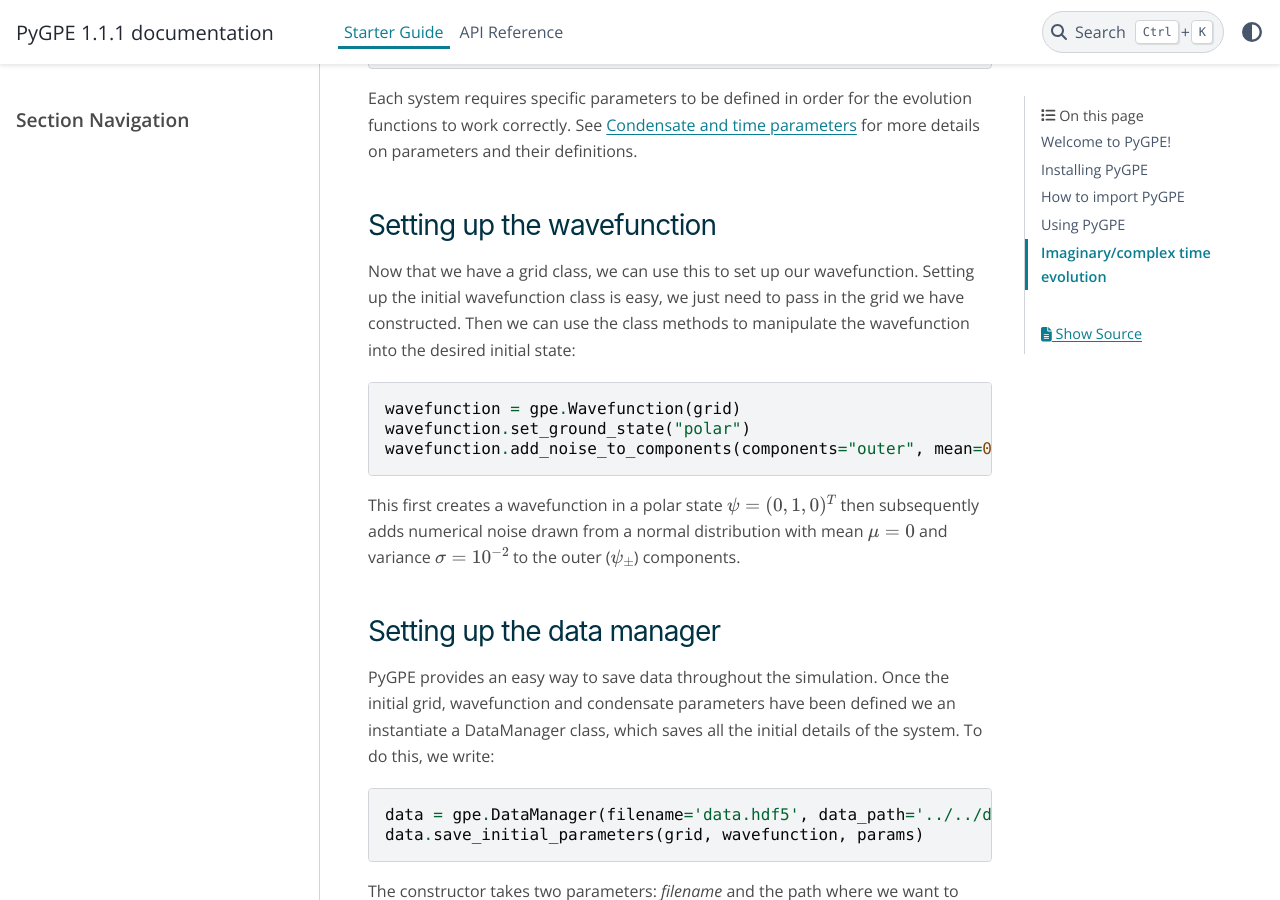
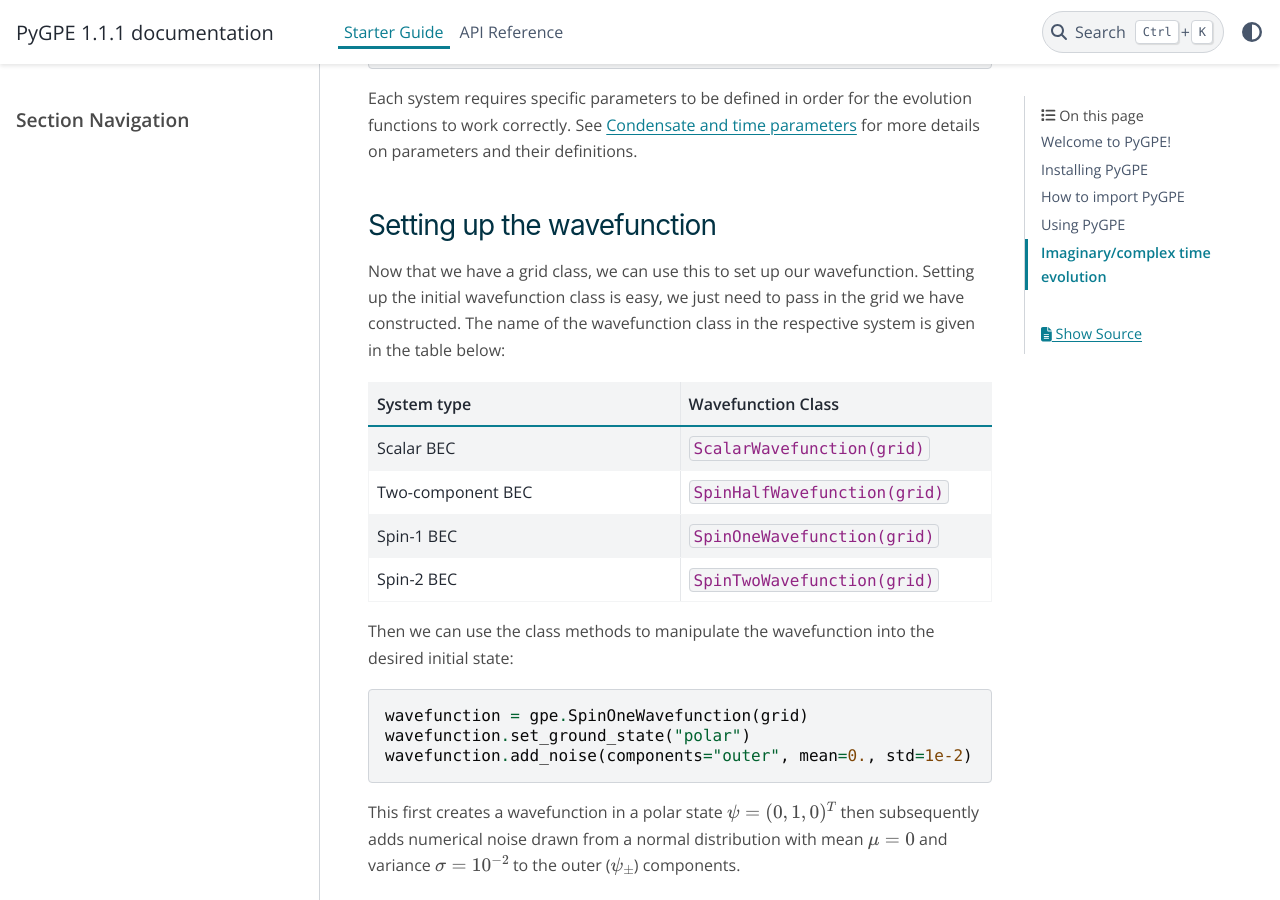
Before and after one commit to wheelerMT/pygpe, a Sphinx documentation site: the page built from docs/source/user/starter_guide.rst, in a window 1280 px wide and 900 px high, scrolled down 2939 px. Built offline with Sphinx 7.4.7 and the PyData theme 0.15.4, drawn with Linux system fonts in a browser that asks for light colours; some of the changed text lies outside the part shown.

Commit message:
Updated documentation after refactoring Wavefunction

```diff
--- a/docs/source/user/starter_guide.rst
+++ b/docs/source/user/starter_guide.rst
@@ -129,12 +129,30 @@ Setting up the wavefunction
 Now that we have a grid class, we can use this to set up our wavefunction.
 Setting up the initial wavefunction class is easy, we just need to pass in the
 grid we have constructed.
+The name of the wavefunction class in the respective system is given in the
+table below:
+
+.. list-table::
+    :widths: 25 25
+    :header-rows: 1
+
+    * - System type
+      - Wavefunction Class
+    * - Scalar BEC
+      - :code:`ScalarWavefunction(grid)`
+    * - Two-component BEC
+      - :code:`SpinHalfWavefunction(grid)`
+    * - Spin-1 BEC
+      - :code:`SpinOneWavefunction(grid)`
+    * - Spin-2 BEC
+      - :code:`SpinTwoWavefunction(grid)`
+
 Then we can use the class methods to manipulate the wavefunction into the
 desired initial state::
 
-    wavefunction = gpe.Wavefunction(grid)
+    wavefunction = gpe.SpinOneWavefunction(grid)
     wavefunction.set_ground_state("polar")
-    wavefunction.add_noise_to_components(components="outer", mean=0., std=1e-2)
+    wavefunction.add_noise(components="outer", mean=0., std=1e-2)
 
 This first creates a wavefunction in a polar state :math:`\psi=(0,1,0)^T` then
 subsequently adds numerical noise drawn from a normal distribution with mean
```
Also changed, not shown: other parts of docs/source/user/starter_guide.rst (+1 -1 lines), docs/source/reference/wavefunction.scalar.rst (+8 -8 lines), docs/source/reference/wavefunction.spinhalf.rst (+11 -10 lines), docs/source/reference/wavefunction.spinone.rst (+11 -10 lines), docs/source/reference/wavefunction.spintwo.rst (+11 -10 lines), 1 other file.
